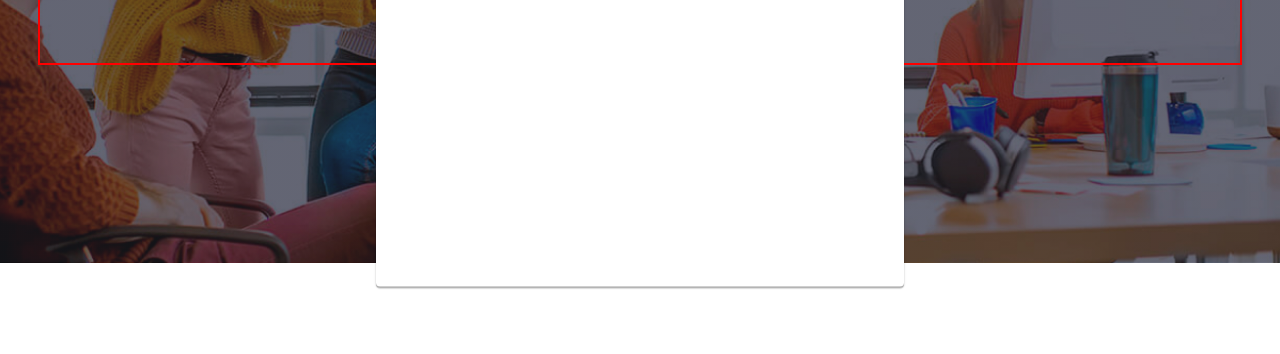
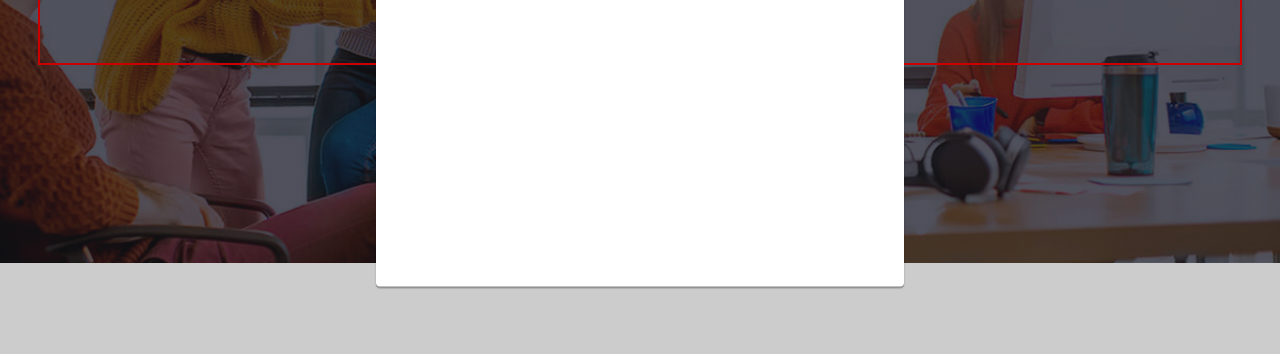
Before and after one commit to VitalikApter/goit-markup-hw-05, a plain HTML site: page index.html in a window 1280 px wide. Both pictures are taken after a click on the button "Заказать услугу". Shown: the part 404-758 px from the top of the page. Drawn offline with nearby package versions, Linux system fonts and the light colour scheme.

Commit message:
изменил модальное окно

```diff
--- a/CSS/styles.css
+++ b/CSS/styles.css
@@ -429,7 +429,6 @@ button:focus {
 .clients-link:hover,
 .clients-link:focus {
   border-color: #2196f3;
-  transition: border-color 250ms cubic-bezier(0.4, 0, 0.2, 1);
 }
 .clients-link:hover .clients-icon {
   fill: #2196f3;
@@ -456,7 +455,7 @@ button:focus {
   width: 100%;
   height: 100%;
   border-color: #afb1b8;
-  transition: color 250ms cubic-bezier(0.4, 0, 0.2, 1);
+  transition: border-color 250ms cubic-bezier(0.4, 0, 0.2, 1);
 }
 .clients-icon {
   fill: rgba(175, 177, 184, 1);
@@ -699,23 +698,22 @@ button:focus {
 }
 
 .backdrop {
+  width: 100vw;
+  height: 100vh;
+  background: rgba(0, 0, 0, 0.2);
+  position: fixed;
+  top: 0;
+  left: 0;
   opacity: 1;
   visibility: visible;
-  transition: visibility 250ms cubic-bezier(0.4, 0, 0.2, 1),
-    opacity 250ms cubic-bezier(0.4, 0, 0.2, 1);
+  transition: opacity 250ms cubic-bezier(0.4, 0, 0.2, 1),
+    visibility 250ms cubic-bezier(0.4, 0, 0.2, 1);
 }
 
 .backdrop.is-hidden {
-  width: 100vw;
-  height: 100vh;
-  background: rgba(0, 0, 0, 0.2);
-  position: absolute;
-  top: 0;
-  position: fixed;
   opacity: 0;
   pointer-events: none;
   visibility: hidden;
-  transform: translate(-50%, -50%) scale(0.5);
 }
 .modal {
   width: 528px;
```
